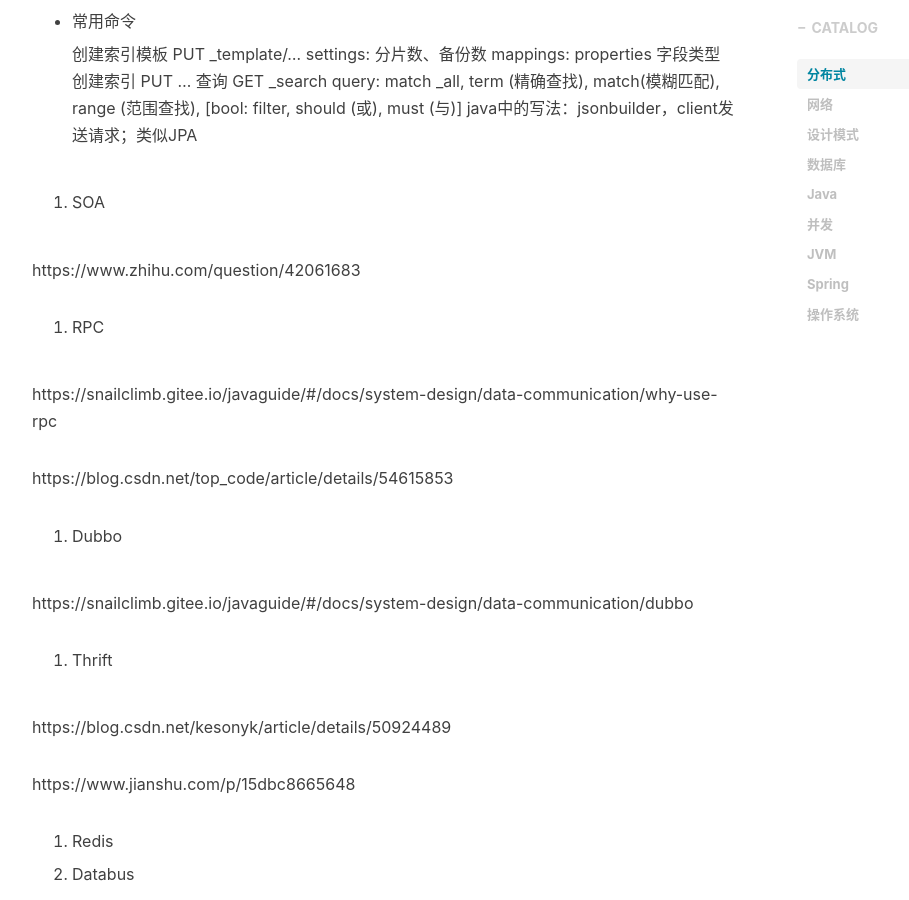
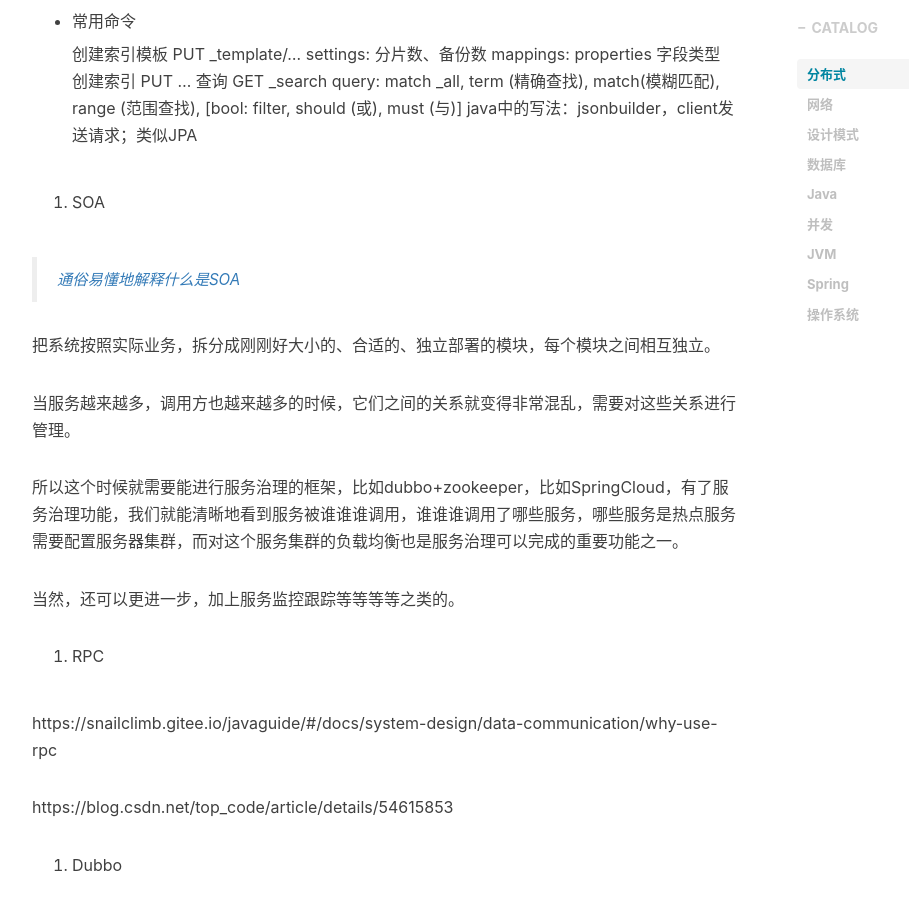
Before and after one commit to yycg/yycg.github.io, a Jekyll site: the page built from _posts/2020-07-05-总结.markdown, in a window 1280 px wide and 900 px high, scrolled down 25190 px. Shown: the whole window, without its empty margins (233-1142 px from the left). Built offline with Jekyll 4.4.1, drawn with Linux system fonts in a browser that asks for light colours; nearby versions of some CDN libraries; formulas are drawn with MathJax 3; comment, search, counter and statistics services are not loaded.

Commit message:
Update 2020-07-05-总结.markdown

```diff
--- a/_posts/2020-07-05-总结.markdown
+++ b/_posts/2020-07-05-总结.markdown
@@ -631,7 +631,7 @@ tags:
         - 修改trans_log配置（不每次落盘，60s fsync⼀次）
     - 定期做segment merge，segments过多，term_index会占⽤较⼤内存，影响集群性能
 
-  - yyy
+  - 学妹的整理
 
     特点：分布式，水平扩展，REST API
 
@@ -858,7 +858,15 @@ tags:
 
 12. SOA
 
-  https://www.zhihu.com/question/42061683
+  > [通俗易懂地解释什么是SOA](https://www.zhihu.com/question/42061683)
+
+  把系统按照实际业务，拆分成刚刚好大小的、合适的、独立部署的模块，每个模块之间相互独立。
+
+  当服务越来越多，调用方也越来越多的时候，它们之间的关系就变得非常混乱，需要对这些关系进行管理。
+
+  所以这个时候就需要能进行服务治理的框架，比如dubbo+zookeeper，比如SpringCloud，有了服务治理功能，我们就能清晰地看到服务被谁谁谁调用，谁谁谁调用了哪些服务，哪些服务是热点服务需要配置服务器集群，而对这个服务集群的负载均衡也是服务治理可以完成的重要功能之一。
+
+  当然，还可以更进一步，加上服务监控跟踪等等等等之类的。
 
 12. RPC
 
```
